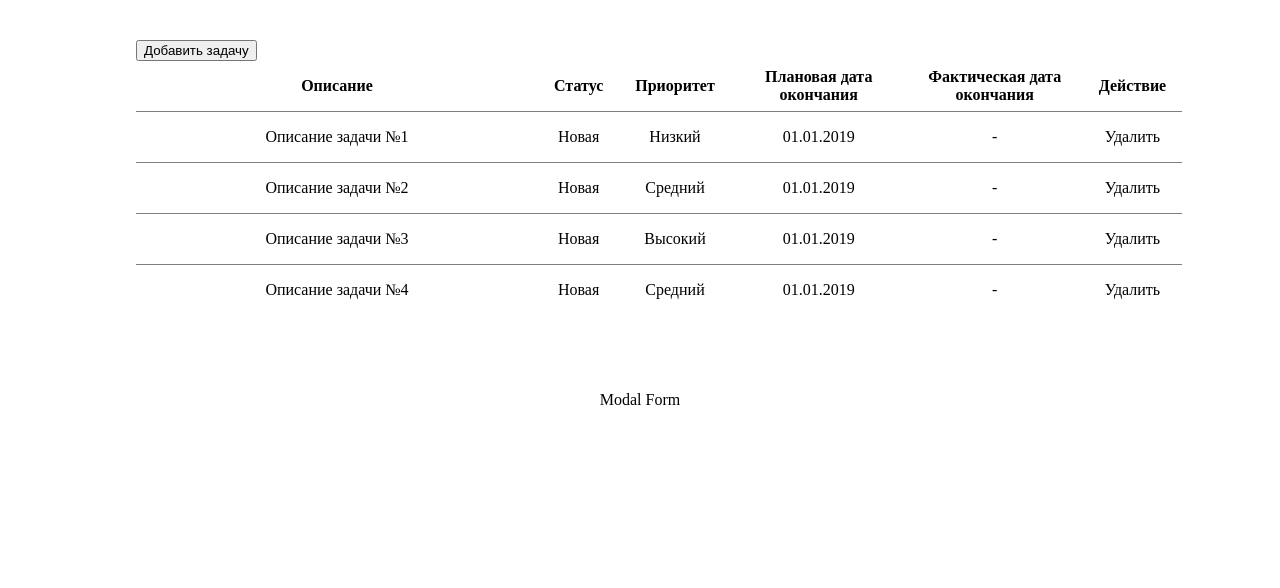
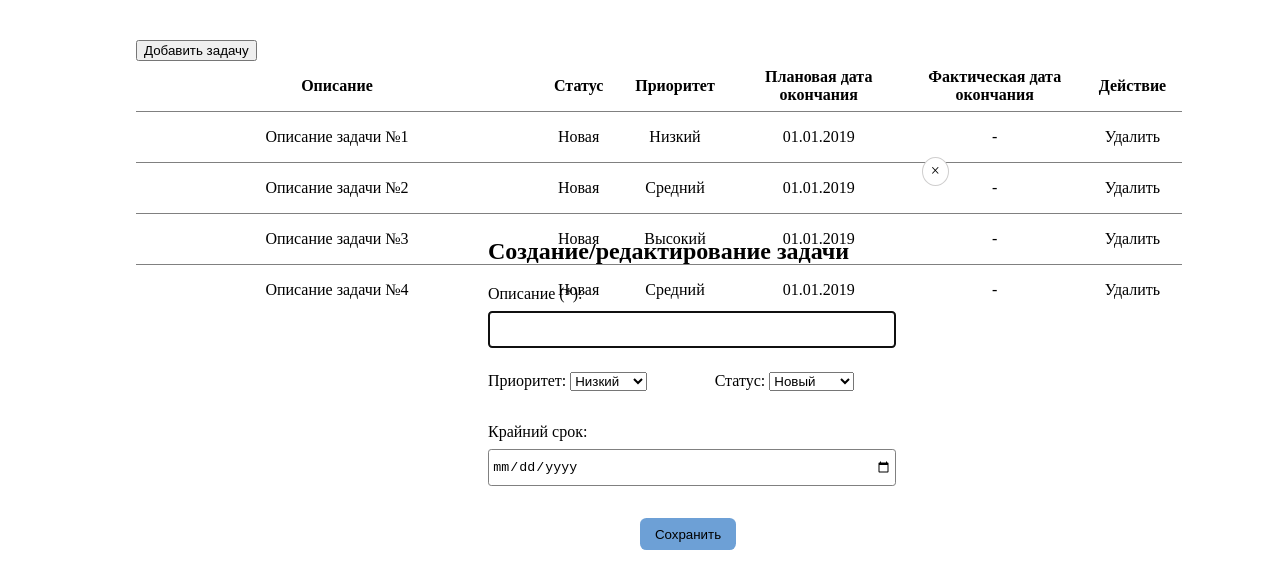
Before and after one commit to mikershov94/tasklist, a React app: page / in a window 1280 px wide. Both pictures are taken after a click on the button "Добавить задачу". Shown: the top 588 px of the page. Built offline with nearby package versions, Linux system fonts and the light colour scheme.

Commit message:
Added modal form

```diff
--- /dev/null
+++ b/src/components/form/form.jsx
@@ -0,0 +1,48 @@
+import React from 'react';
+
+import "./form.sass";
+
+class Form extends React.Component {
+
+    render() {
+        return(
+            <div className="form">
+                <h2>Cоздание/редактирование задачи</h2>
+                <form>
+                    <div className="form__input-description">
+                        <label for="description">Описание (*):</label>
+                        <input type="text" id="description"/>
+                    </div>
+                    <div className="form__selects">
+                        <div className="form__input-priority">
+                            <label for="priority">Приоритет: </label>
+                            <select id="priority">
+                                <option value="low">Низкий</option>
+                                <option value="mid">Средний</option>
+                                <option value="high">Высокий</option>
+                            </select>
+                        </div>
+                        <div className="form__input-status">
+                            <label for="status">Статус: </label>
+                            <select id="status">
+                                <option value="new">Новый</option>
+                                <option value="process">В работе</option>
+                                <option value="complete">Завершен</option>
+                            </select>
+                        </div>
+                    </div>
+                    <div className="form__date-plan">
+                        <label>Крайний срок:</label>
+                        <input type="date" />
+                    </div>
+                    <div className="form__submit">
+                        <button>Сохранить</button>
+                    </div>
+                </form>
+            </div>
+        );
+    }
+
+}
+
+export default Form;
--- /dev/null
+++ b/src/components/form/form.sass
@@ -0,0 +1,54 @@
+.form
+    width: 25rem
+    padding: 3rem
+    padding-left: 9rem
+
+
+    &__input-description
+        margin-bottom: 1.5rem
+
+        label
+            display: block
+            margin-bottom: 0.5rem
+
+        input
+            width: 25rem
+            height: 1.8rem
+            padding: 0.2rem
+            border: 1px solid grey
+            border-radius: 0.2rem
+
+    &__selects
+        display: flex
+        margin-bottom: 2rem
+
+    &__input-priority
+        flex-grow: 2
+
+    &__input-status
+        flex-grow: 1
+
+    &__date-plan
+        label
+            display: block
+            margin-bottom: 0.5rem
+
+        input
+            width: 25rem
+            height: 1.8rem
+            padding: 0.2rem
+            border: 1px solid grey
+            border-radius: 0.2rem
+
+    &__submit
+        text-align: center
+        button
+            -webkit-appearance: none
+            -moz-appearance: none
+            background: #6DA0D6
+            border: none
+            border-radius: 0.4rem
+            height: 2rem
+            width: 6rem
+            margin: 2rem
+            cursor: pointer
--- /dev/null
+++ b/src/components/form/index.js
@@ -0,0 +1,2 @@
+import Form from './form';
+export default Form;
--- a/src/components/modal/modal.jsx
+++ b/src/components/modal/modal.jsx
@@ -1,12 +1,22 @@
 import React from 'react';
 import Popup from 'reactjs-popup';
+import Form from '../form';
+
+import "./modal.sass"
 
 const Modal = ({handleAddTask}) => {
     return(
         <Popup trigger={<button className="panel__add-but" onClick={handleAddTask} >Добавить задачу</button>}
                modal
                closeOnDocumentClick>
-            <span>Modal Form</span>
+            { close => (
+                <div className="modal">
+                    <a className="modal__close" onClick={close}>
+                        &times;
+                    </a>
+                    <Form />
+                </div>
+            )}
         </Popup>
     );
 };
--- /dev/null
+++ b/src/components/modal/modal.sass
@@ -0,0 +1,13 @@
+.modal
+    &__close
+        cursor: pointer
+        position: absolute
+        display: block
+        padding: 0.2rem 0.5rem
+        line-height: 1.3rem
+        right: -0.8rem
+        top: -0.8rem
+        font-size: 1em
+        background: #ffffff
+        border-radius: 50%
+        border: 1px solid #cfcece
```
